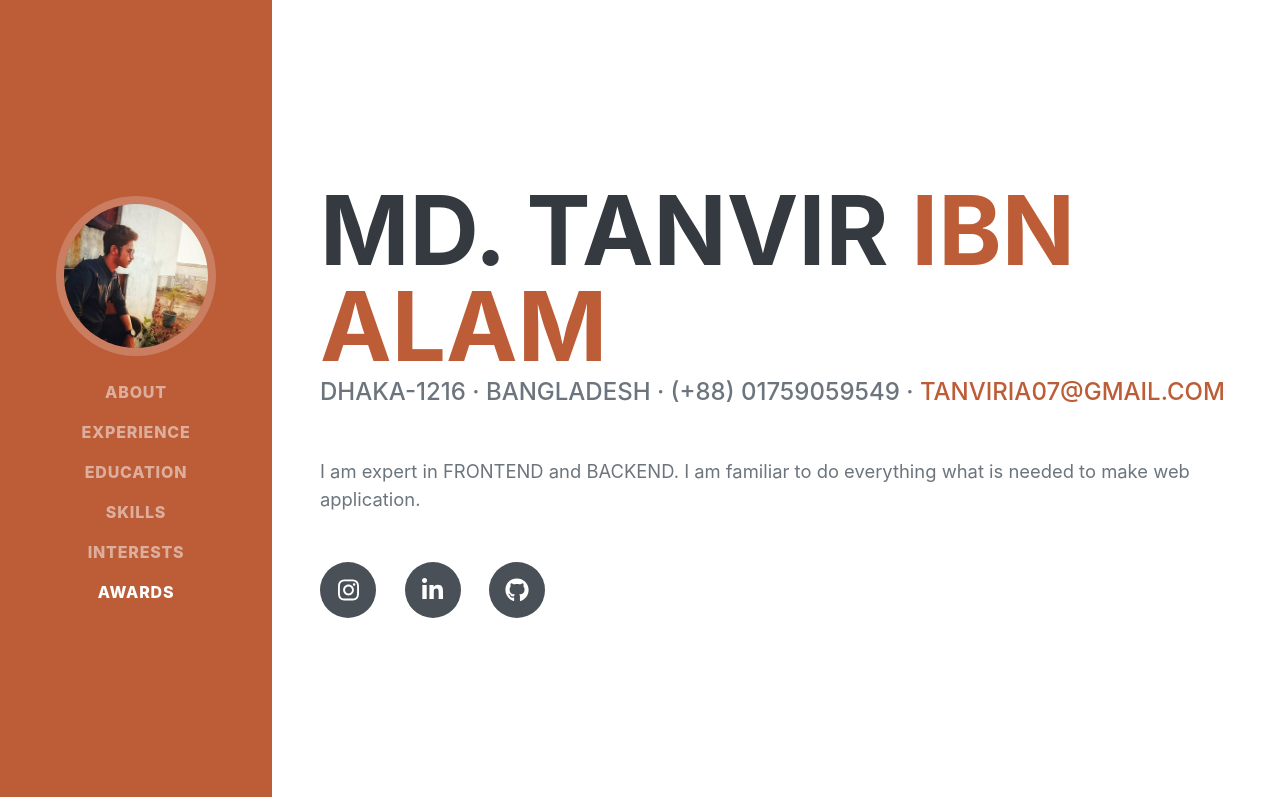
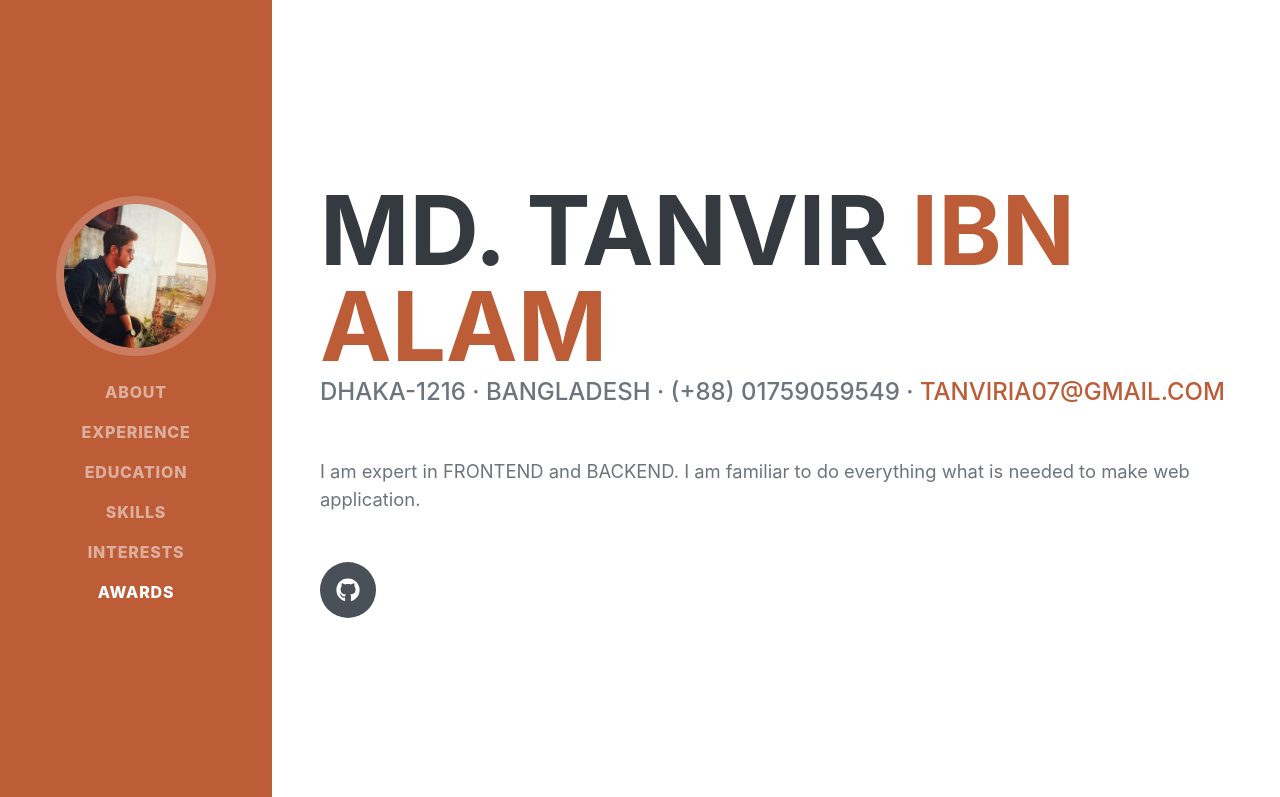
Before and after one commit to tanviria07/cv, a plain HTML site: page index.html in a window 1280 px wide. Shown: the top 797 px of the page. Drawn offline with nearby package versions, Linux system fonts and the light colour scheme; a web font is replaced by a local one.

Commit message:
fb removed

```diff
--- a/index.html
+++ b/index.html
@@ -49,8 +49,8 @@
                     </div>
                     <p class="lead mb-5">I am expert in FRONTEND and BACKEND. I am familiar to do everything what is needed to make web application. </p>
                     <div class="social-icons">
-                        <a class="social-icon" href="https://www.instagram.com/_mern_vir__/"><i class="fab fa-instagram"></i></a>
-                        <a class="social-icon" href="https://www.facebook.com/md.tanviria"><i class="fab fa-linkedin-in"></i></a>
+                        <!-- <a class="social-icon" href="https://www.instagram.com/_mern_vir__/"><i class="fab fa-instagram"></i></a>
+                        <a class="social-icon" href="https://www.facebook.com/md.tanviria"><i class="fab fa-linkedin-in"></i></a> -->
                         <a class="social-icon" href="https://github.com/tanviria07"><i class="fab fa-github"></i></a>
                         <!-- <a class="social-icon" href="https://twitter.com/MDTanvirIA1"><i class="fab fa-twitter"></i></a>
                         <a class="social-icon" href="https://www.facebook.com/md.tanviria"><i class="fab fa-facebook-f"></i></a>
```
